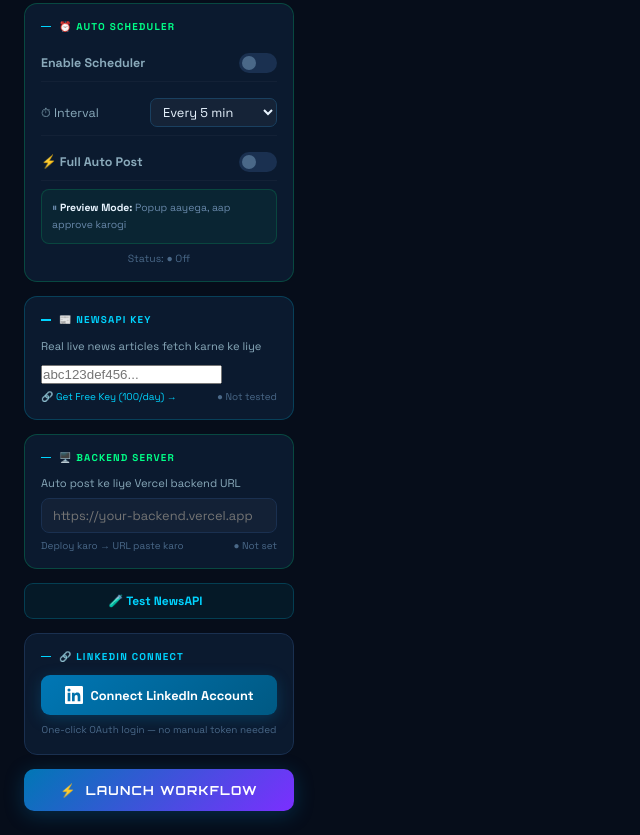
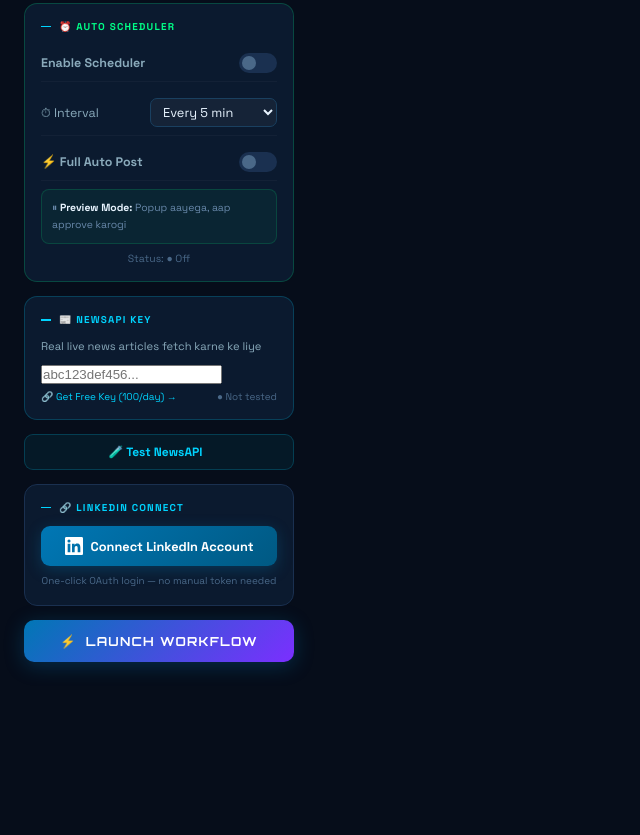
Before and after one commit to Srashtiijain05/linkedflow-ai-rss, a plain HTML site: page index.html in a window 1280 px wide. Shown: the part 1864-2699 px from the top of the page, without its empty margins (0-640 px from the left). After the commit the page ends 2550 px from the top, so only its background shows below. Drawn offline with Linux system fonts and the light colour scheme; animation ran at ten frames a second.

Commit message:
Update index.html

```diff
--- a/index.html
+++ b/index.html
@@ -581,20 +581,6 @@
       </div>
     </div>
 
-    <!-- Backend Server Panel -->
-    <div class="panel" style="border-color:rgba(0,255,136,0.2)">
-      <div class="panel-hdr" style="color:var(--nova)">🖥️ Backend Server</div>
-      <div style="font-size:0.7rem;color:#8aaabb;margin-bottom:8px">
-        Auto post ke liye Vercel backend URL
-      </div>
-      <input type="text" id="backendUrl" placeholder="https://your-backend.vercel.app"
-        style="margin-bottom:6px"/>
-      <div style="display:flex;align-items:center;justify-content:space-between">
-        <span style="font-size:0.62rem;color:var(--muted)">Deploy karo → URL paste karo</span>
-        <span id="backendStatus" style="font-size:0.62rem;color:var(--muted)">● Not set</span>
-      </div>
-    </div>
-
     <!-- Test Both -->
     <button onclick="testAPIs()"
       style="width:100%;background:rgba(0,212,255,0.06);border:1px solid rgba(0,212,255,0.2);
```
